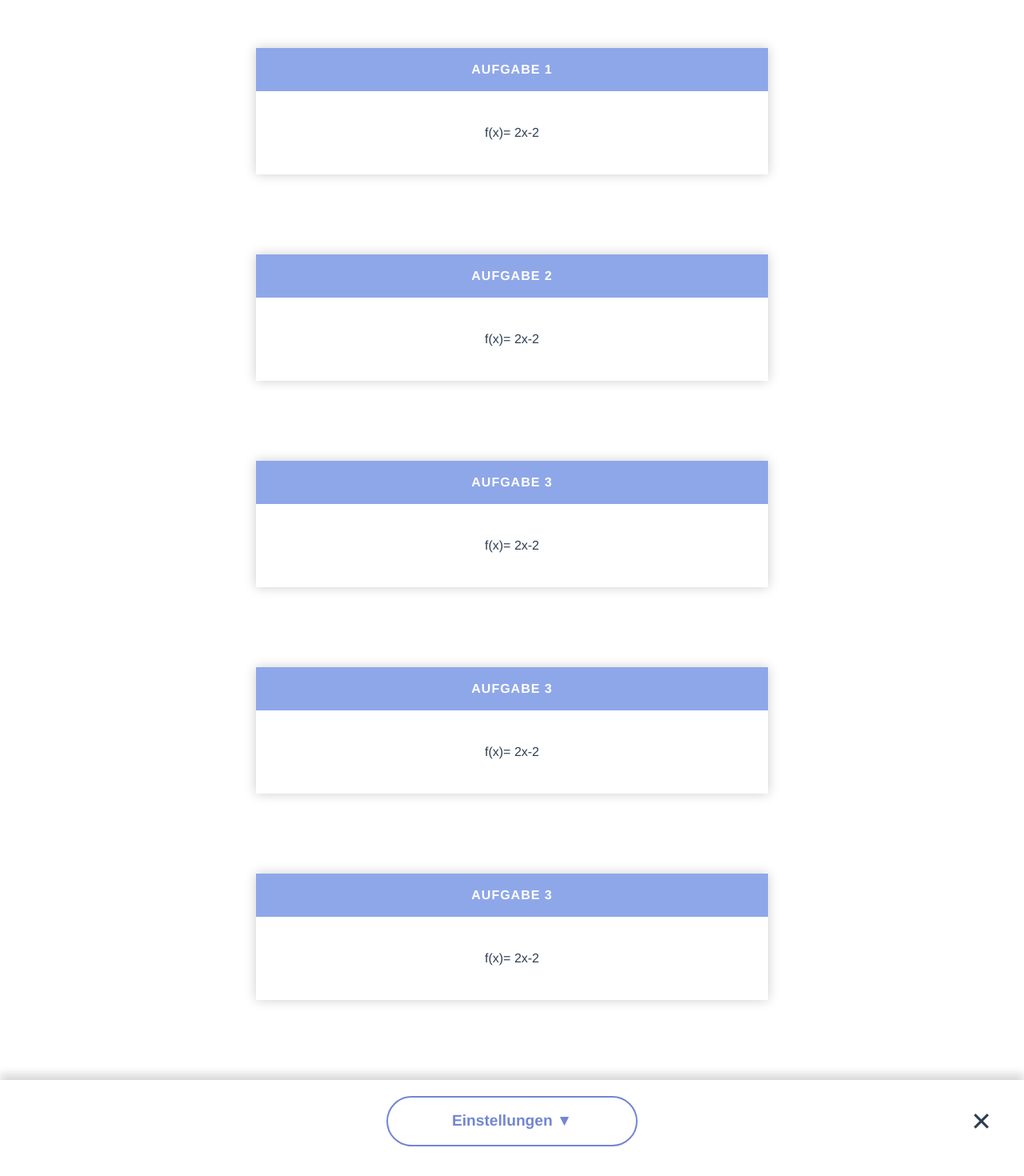
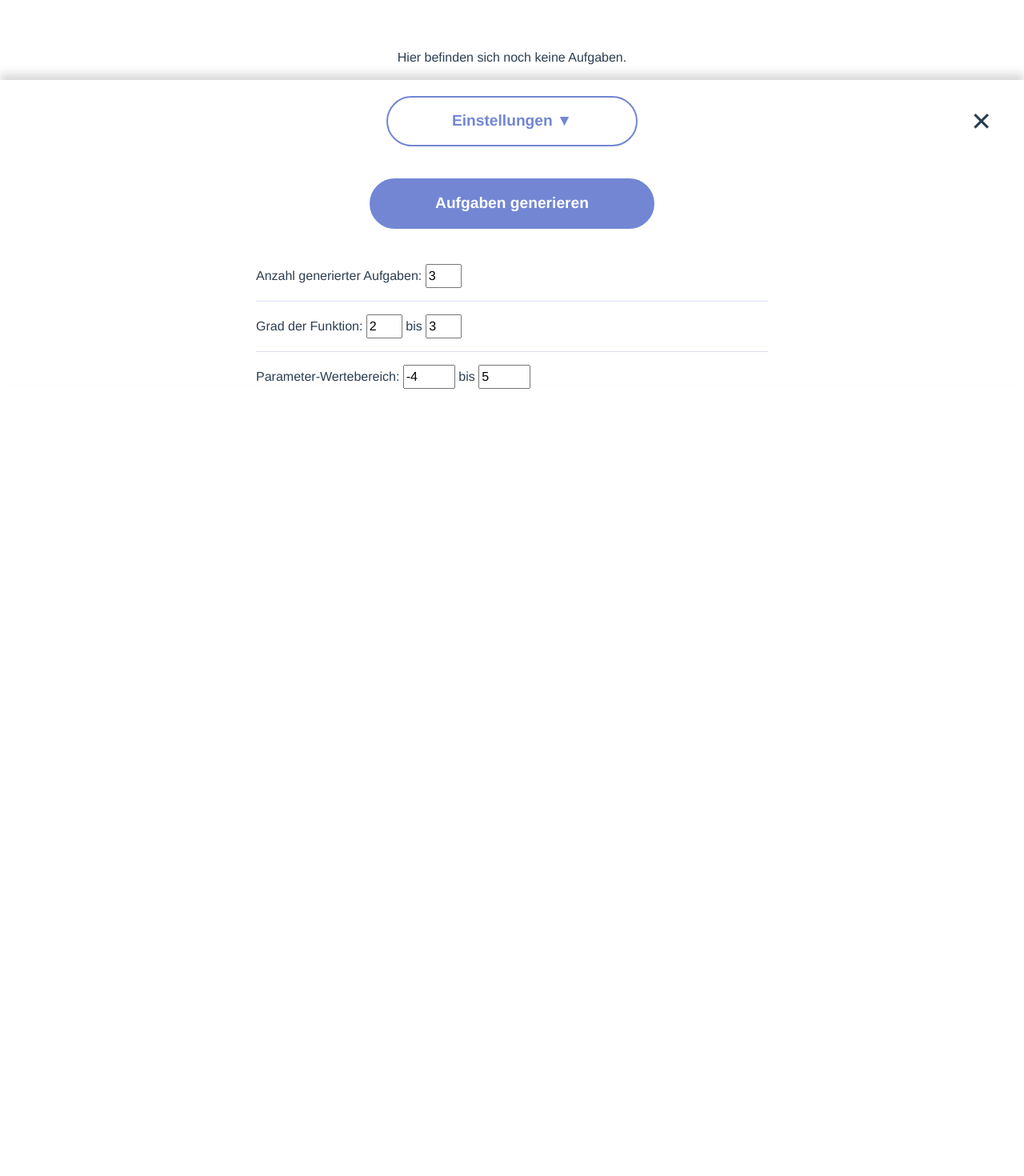
Before and after one commit to SirPythonPhoenix/math_task_generator_frontend, a Vue app: page / in a window 1280 px wide. Shown: the top 1470 px of the page at 80% size. After the commit the page ends 800 px from the top, so only its background shows below. Built offline with nearby package versions, Linux system fonts and the light colour scheme.

Commit message:
feat: java script fetch functionality

```diff
--- a/src/App.vue
+++ b/src/App.vue
@@ -1,77 +1,39 @@
 <template>
   <div class="page">
 
-    <div class="task">
+    <div class="task-root" v-for="task in tasks" v-bind:key="task">
      <div class="task-head">
-      AUFGABE 1
+      AUFGABE {{ task.number }}
      </div>
      <div class="task-body">
-      f(x)= 2x-2
+       {{ task["task"] }}
      </div>
     </div>
 
-    <div class="task">
-     <div class="task-head">
-      AUFGABE 2
-     </div>
-     <div class="task-body">
-      f(x)= 2x-2
-     </div>
-    </div>
+    <p v-if="tasksEmpty">Hier befinden sich noch keine Aufgaben.</p>
 
-    <div class="task">
-     <div class="task-head">
-      AUFGABE 3
-     </div>
-     <div class="task-body">
-      f(x)= 2x-2
-     </div>
-    </div>
-
-    <div class="task">
-     <div class="task-head">
-      AUFGABE 3
-     </div>
-     <div class="task-body">
-      f(x)= 2x-2
-     </div>
-    </div>
-
-    <div class="task">
-     <div class="task-head">
-      AUFGABE 3
-     </div>
-     <div class="task-body">
-      f(x)= 2x-2
-     </div>
-    </div>
-
-    <div class="footer">
-      <label class="x">&#10005;</label>
+    <div class="footer" v-if="footer_visible">
+      <label class="x" v-on:click="toggleFooter">&#10005;</label>
       <div class="settings-head">
-        <button class="button2">Einstellungen &#9660;</button>
-        <button class="button1">Aufgaben generieren</button>
+        <button class="button2" v-on:click="toggleSettings">Einstellungen {{ settings_visible ? "&#9660;" : "&#9650;" }}</button>
+        <button class="button1" v-on:click="generateTasks">Aufgaben generieren</button>
       </div>
       <br>
-      <div class="settings-body">
+      <div class="settings-body" v-if="settings_visible">
         <p>Anzahl generierter Aufgaben:
-          <input class="small-input" type="number" max="99" min="1" value="5">
-        </p>
-        <hr>
-        <p>Schwierigkeit:
-          <input>
+          <input class="small-input" type="number" max="10" min="1" v-model="number">
         </p>
         <hr>
         <p>Grad der Funktion:
-          <input class="small-input" type="number" max="9" min="1" value="1">
+          <input class="small-input" type="number" v-bind:max="settings.grade_max" min="1" v-model="settings['grade_min']">
           bis
-          <input class="small-input" type="number" max="9" min="1" value="3">
+          <input class="small-input" type="number" max="9" v-bind:min="settings.grade_min" v-model="settings['grade_max']">
         </p>
         <hr>
         <p>Parameter-Wertebereich:
-          <input class="medium-input" type="number" max="999" min="0" value="0">
+          <input class="medium-input" type="number" v-bind:max="settings.param_max" v-model="settings['param_min']">
           bis
-          <input class="medium-input" type="number" max="999" min="0" value="20">
+          <input class="medium-input" type="number" v-bind:min="settings.param_min" v-model="settings['param_max']">
         </p>
       </div>
     </div>
@@ -83,7 +45,52 @@
 
 export default {
   name: 'App',
-  components: {}
+  components: {},
+  data() {
+    return {
+      tasks: [],
+      settings_visible: true,
+      footer_visible: true,
+      number: 3,
+      settings: {
+        grade_min: 2,
+        grade_max: 3,
+        param_min: -4,
+        param_max: 5,
+      }
+    }
+  },
+  computed: {
+    tasksEmpty() {
+      return this.tasks.length === 0
+    }
+  },
+  methods: {
+    toggleSettings() {
+      this.settings_visible = !this.settings_visible
+    },
+    toggleFooter() {
+      this.footer_visible = !this.footer_visible
+    },
+    async generateTasks() {
+      this.tasks = []
+      for (let i=1; i<=this.number; i++) {
+        const response = await fetch(
+            "http://127.0.0.1:8000/generate/function",
+            {
+              method: 'POST',
+              headers: {
+                'Content-Type': 'application/json;charset=utf-8'
+              },
+              body: JSON.stringify(this.settings)
+            },
+        )
+        let new_task = await response.json()
+        new_task["number"] = i
+        this.tasks.push(new_task)
+      }
+    }
+  }
 }
 </script>
 
@@ -181,7 +188,7 @@ hr {
   text-align: left;
 }
 
-.task {
+.task-root {
   margin: auto auto 100px;
   background-color: white;
   max-width: 50%;
@@ -197,7 +204,7 @@ hr {
 }
 
 .task-body {
-  padding: 40px 20px;
+  padding: 40px 120px;
 }
 
 .x {
```
